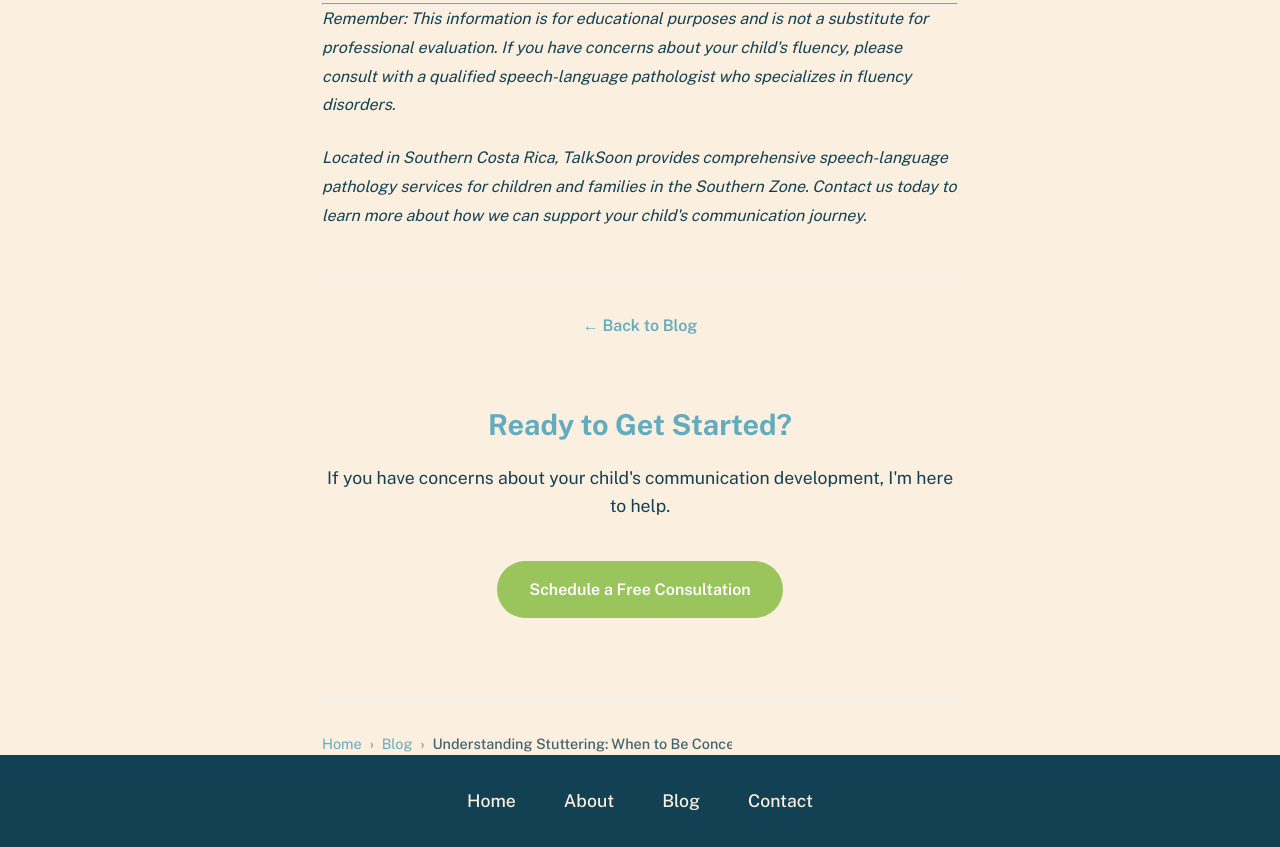
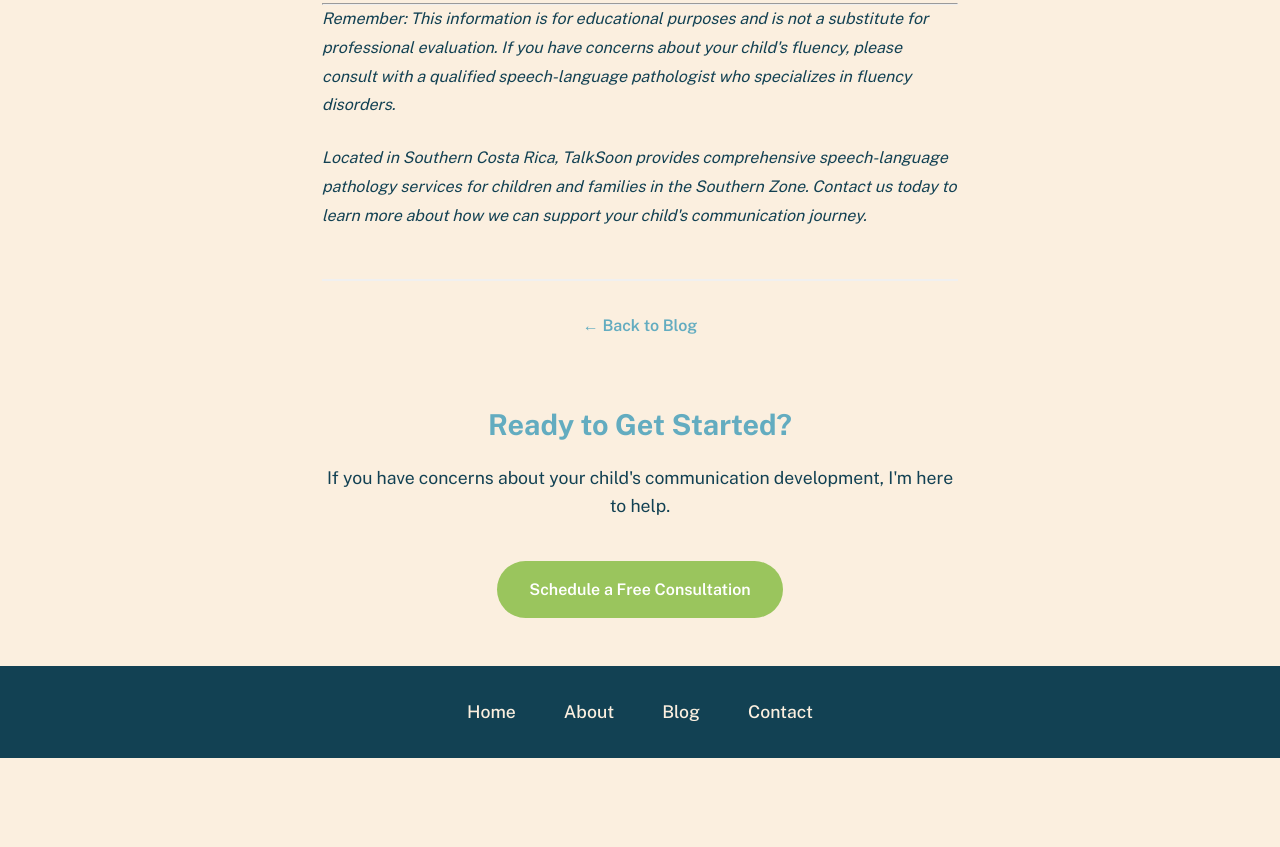
Before and after one commit to corewood-tech/talk-soon-11ty, an Eleventy site: page src/blog/posts/understanding-stuttering-fluency.md in a window 1280 px wide. Shown: the part 7872-8719 px from the top of the page. After the commit the page ends 8630 px from the top, so only its background shows below. Built offline with nearby package versions, Linux system fonts and the light colour scheme; Eleventy itself is replaced by a stand-in of ours; files that its build step writes are made by us from their sources; files whose address does not match are found by name.

Commit message:
Removing breadcrumb nav because it looked silly

```diff
--- a/src/_layouts/post.njk
+++ b/src/_layouts/post.njk
@@ -76,19 +76,5 @@ layout: base.njk
             <a href="/contact" class="cta-button">Schedule a Free Consultation</a>
         </div>
 
-        <!-- Breadcrumb Navigation -->
-        <nav aria-label="Breadcrumb" class="breadcrumb breadcrumb-footer">
-            <ol class="breadcrumb-list">
-                <li class="breadcrumb-item">
-                    <a href="/">Home</a>
-                </li>
-                <li class="breadcrumb-item">
-                    <a href="/blog">Blog</a>
-                </li>
-                <li class="breadcrumb-item" aria-current="page">
-                    {{ title }}
-                </li>
-            </ol>
-        </nav>
     </footer>
 </article>
--- a/src/css/style.css
+++ b/src/css/style.css
@@ -1179,67 +1179,7 @@ textarea[aria-invalid="true"] {
   }
 }
 
-/* Breadcrumb Navigation */
-.breadcrumb {
-  margin: 2rem 0 1rem 0;
-  padding: 0 2rem;
-}
 
-.breadcrumb-footer {
-  margin: 2rem 0 0 0;
-  padding: 2rem 0 0 0;
-  border-top: 2px solid #f0f0f0;
-  text-align: center;
-}
-
-.breadcrumb-list {
-  display: flex;
-  flex-wrap: nowrap;
-  align-items: center;
-  list-style: none;
-  margin: 0;
-  padding: 0;
-  font-size: 0.9rem;
-  overflow: hidden;
-}
-
-.breadcrumb-item {
-  display: flex;
-  align-items: center;
-  min-width: 0;
-  flex-shrink: 1;
-}
-
-.breadcrumb-item:last-child {
-  overflow: hidden;
-  text-overflow: ellipsis;
-  white-space: nowrap;
-  max-width: 300px;
-}
-
-.breadcrumb-item:not(:last-child)::after {
-  content: "›";
-  margin: 0 0.5rem;
-  color: var(--text-color);
-  opacity: 0.6;
-}
-
-.breadcrumb-item a {
-  color: var(--highlight-color);
-  text-decoration: none;
-  transition: color 0.3s ease;
-}
-
-.breadcrumb-item a:hover {
-  color: var(--accent-color);
-  text-decoration: underline;
-}
-
-.breadcrumb-item[aria-current="page"] {
-  color: var(--text-color);
-  opacity: 0.8;
-  font-weight: 500;
-}
 
 /* Article CTA Section */
 .article-cta {
@@ -1292,21 +1232,8 @@ textarea[aria-invalid="true"] {
   font-weight: 500;
 }
 
-/* Mobile breadcrumb improvements */
+/* Mobile improvements */
 @media (max-width: 768px) {
-  .breadcrumb {
-    padding: 0 1rem;
-    margin: 1rem 0 0.5rem 0;
-  }
-
-  .breadcrumb-list {
-    font-size: 0.85rem;
-  }
-
-  .breadcrumb-item:last-child {
-    max-width: 200px;
-  }
-
   .article-cta {
     padding: 1.5rem 0;
   }
@@ -1340,8 +1267,4 @@ textarea[aria-invalid="true"] {
   .submit-button {
     border: 2px solid var(--text-color);
   }
-
-  .breadcrumb-item a {
-    text-decoration: underline;
-  }
 }
```
Also changed, not shown: 1 other file.
